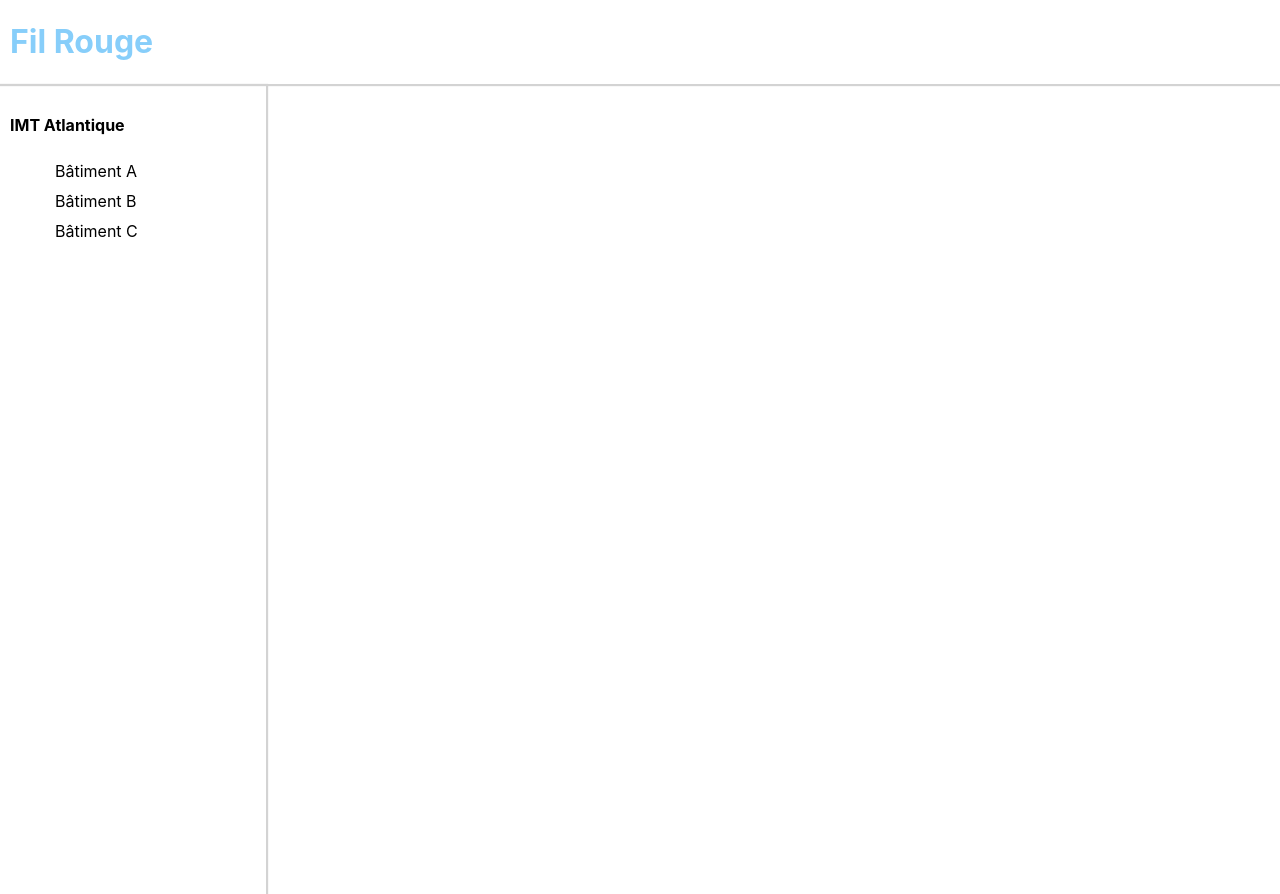
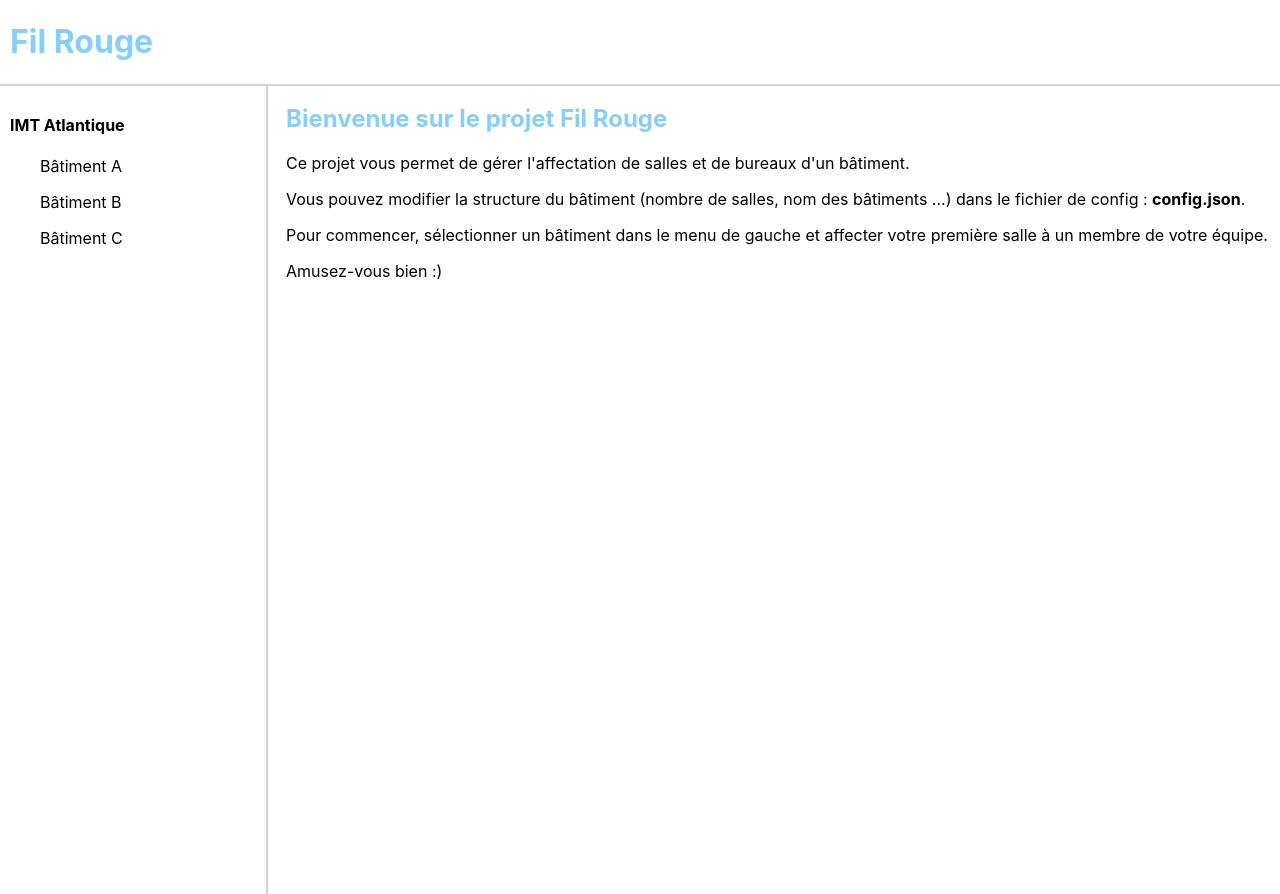
Before and after one commit to azertyValentin/fil-rouge, a React (Create React App) app: page / in a window 1280 px wide. Built offline with nearby package versions, Linux system fonts and the light colour scheme.

Commit message:
:sparkles: add navigation

```diff
--- a/package.json
+++ b/package.json
@@ -6,8 +6,11 @@
     "@testing-library/jest-dom": "^5.11.4",
     "@testing-library/react": "^11.1.0",
     "@testing-library/user-event": "^12.1.10",
+    "history": "^5.1.0",
     "react": "^17.0.2",
     "react-dom": "^17.0.2",
+    "react-router": "^5.2.1",
+    "react-router-dom": "^5.3.0",
     "react-scripts": "4.0.3",
     "web-vitals": "^1.0.1"
   },
--- a/src/components/Navbar/Navbar.css
+++ b/src/components/Navbar/Navbar.css
@@ -4,4 +4,15 @@
     padding-top: 10px;
     padding-left: 10px;
     box-shadow: 1px 1px 1px 1px lightgray;
+    display: inline-block;
 }
+
+.main-container {
+    display: inline-block;
+    vertical-align: top;
+    margin-left: 20px;
+}
+
+.navbar {
+    padding-left: 30px;
+}
--- a/src/components/Navbar/Navbar.js
+++ b/src/components/Navbar/Navbar.js
@@ -1,5 +1,7 @@
 import './Navbar.css'
 import config from '../../config/config'
+import { BrowserRouter, Switch, Route, NavLink } from 'react-router-dom';
+import Welcome from '../Welcome/Welcome';
 
 function Navbar() {
     const parsedConfig = JSON.parse(JSON.stringify(config));
@@ -7,14 +9,45 @@ function Navbar() {
     const spaces = parsedConfig.spaces
 
     return (
-        <div className="navbar-container">
-            <h4>{buildingName}</h4>
-            <ul>
-                {spaces.map((space, i) =>
-                    <li key={i}>{space.name}</li>
-                )}
-            </ul>
-        </div>
+        <BrowserRouter>
+            <div className="navbar-container">
+                <h4>{buildingName}</h4>
+                <div className="navbar">
+                    {
+                        spaces.map((space) => {
+                            return (
+                                <NavLink
+                                    key={"nl"+space.id}
+                                    to={"/"+space.id}
+                                    activeStyle={{ fontWeight: 'bold' }}
+                                    style={{ color: 'inherit', textDecoration: 'inherit', fontWeight: 'normal'}}
+                                >
+                                    <p>{space.name}</p>
+                                </NavLink>
+                            )
+                        })
+                    }
+                </div>
+            </div>
+            <Switch>
+                {
+                    spaces.map((space) => {
+                        return (
+                            <Route key={space.id} path={"/"+space.id}>
+                                <div className="main-container">
+                                    <h1>Salut</h1>
+                                </div>
+                            </Route>
+                        )
+                    })
+                }
+                <Route path="/">
+                    <div className="main-container">
+                        <Welcome></Welcome>
+                    </div>
+                </Route>
+            </Switch>
+        </BrowserRouter>
     )
 }
 
--- /dev/null
+++ b/src/components/Welcome/Welcome.css
@@ -0,0 +1,3 @@
+.welcome-title {
+    color: lightskyblue;
+}
--- /dev/null
+++ b/src/components/Welcome/Welcome.js
@@ -0,0 +1,15 @@
+import './Welcome.css'
+
+function Welcome() {
+    return (
+        <div>
+            <h2 className="welcome-title">Bienvenue sur le projet Fil Rouge</h2>
+            <p>Ce projet vous permet de gérer l'affectation de salles et de bureaux d'un bâtiment.</p>
+            <p>Vous pouvez modifier la structure du bâtiment (nombre de salles, nom des bâtiments ...) dans le fichier de config : <b>config.json</b>.</p>
+            <p>Pour commencer, sélectionner un bâtiment dans le menu de gauche et affecter votre première salle à un membre de votre équipe.</p>
+            <p>Amusez-vous bien :)</p>
+        </div>
+    )
+}
+
+export default Welcome;
--- a/src/config/config.json
+++ b/src/config/config.json
@@ -22,7 +22,7 @@
             ]
         },
         {
-            "id": 1,
+            "id": 2,
             "name": "Bâtiment B",
             "rooms": [
                 {
@@ -40,7 +40,7 @@
             ]
         },
         {
-            "id": 2,
+            "id": 3,
             "name": "Bâtiment C",
             "rooms": [
                 {
```
Also changed, not shown: 1 other file (tests, documents, lock files or other folders).
